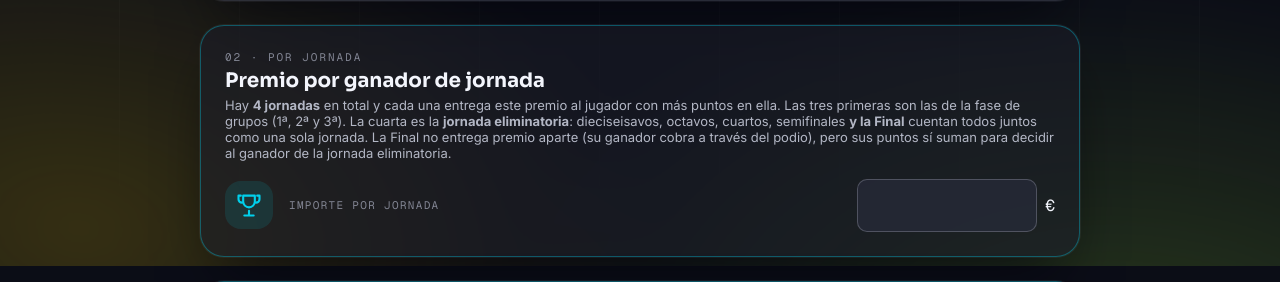
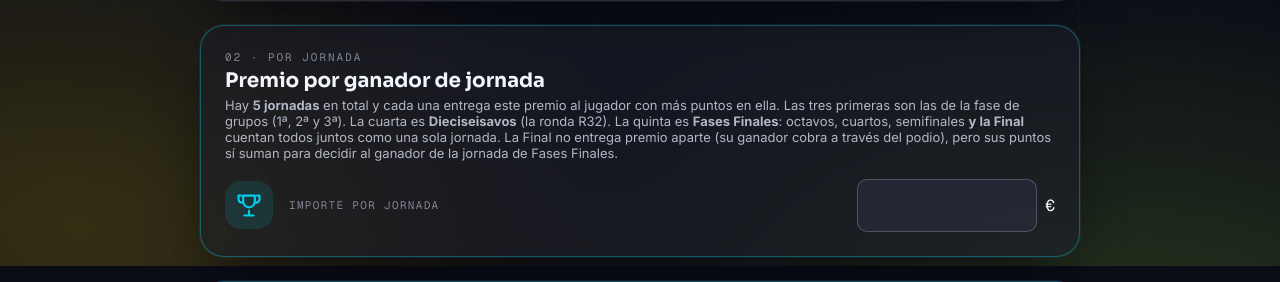
Before and after one commit to ignacio-borrajo/porra26, a Django app: template templates/pot/prizes_settings.html in a window 1280 px wide. Shown: the part 534-816 px from the top of the page. Run offline with Django 5.2, Linux system fonts and the light colour scheme; the template is opened without the code that fills it: values that come from a table or form of the project are taken from there, others are empty; data comes from the database, SQL or seed files in the repository.

Commit message:
docs(ui): copys de 5 jornadas y previsualizador con r32 + finals

```diff
--- a/templates/pot/prizes_settings.html
+++ b/templates/pot/prizes_settings.html
@@ -64,12 +64,13 @@
         <span class="eyebrow">02 · Por jornada</span>
         <h2 style="margin:0;font-family:Sora,sans-serif;font-weight:700;font-size:20px">Premio por ganador de jornada</h2>
         <p style="color:var(--text-dim);margin:0;font-size:13px">
-          Hay <strong>4 jornadas</strong> en total y cada una entrega este premio al jugador
+          Hay <strong>5 jornadas</strong> en total y cada una entrega este premio al jugador
           con más puntos en ella. Las tres primeras son las de la fase de grupos (1ª, 2ª y 3ª).
-          La cuarta es la <strong>jornada eliminatoria</strong>: dieciseisavos, octavos,
-          cuartos, semifinales <strong>y la Final</strong> cuentan todos juntos como una
-          sola jornada. La Final no entrega premio aparte (su ganador cobra a través del
-          podio), pero sus puntos sí suman para decidir al ganador de la jornada eliminatoria.
+          La cuarta es <strong>Dieciseisavos</strong> (la ronda R32). La quinta es
+          <strong>Fases Finales</strong>: octavos, cuartos, semifinales <strong>y la Final</strong>
+          cuentan todos juntos como una sola jornada. La Final no entrega premio aparte (su
+          ganador cobra a través del podio), pero sus puntos sí suman para decidir al ganador
+          de la jornada de Fases Finales.
         </p>
       </header>
 
@@ -191,7 +192,8 @@
         <span class="eyebrow">Tipo</span>
         <select id="preview-scope" class="input">
           <option value="matchday">Jornada de grupos</option>
-          <option value="ko">Jornada eliminatoria</option>
+          <option value="r32">Jornada de dieciseisavos</option>
+          <option value="finals">Jornada de fases finales</option>
           <option value="global">Campeón del Mundial</option>
           <option value="sede">Ganadores por sede</option>
         </select>
```
Also changed, not shown: docs/DATA_MODEL.md (+6 -5 lines), templates/core/rules.html (+6 -6 lines).
